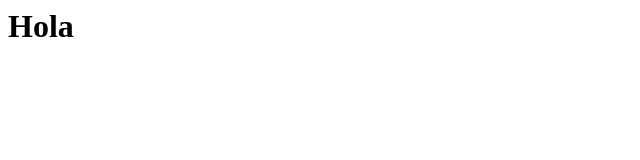
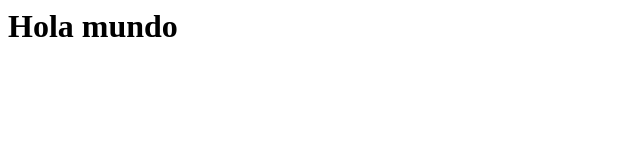
Before and after one commit to jeguia/ShitoRyu, a plain HTML site: page index.html in a window 1280 px wide. Shown: the whole page, without its empty margins (0-640 px from the left). Drawn offline with Linux system fonts and the light colour scheme.

Commit message:
segunda prueba

```diff
--- a/index.html
+++ b/index.html
@@ -2,5 +2,5 @@
 	<head>
 		<title>ShitoRyu</title>
 	</head>
-	<body><h1>Hola</h1></body>
+	<body><h1>Hola mundo</h1></body>
 </html>
```
